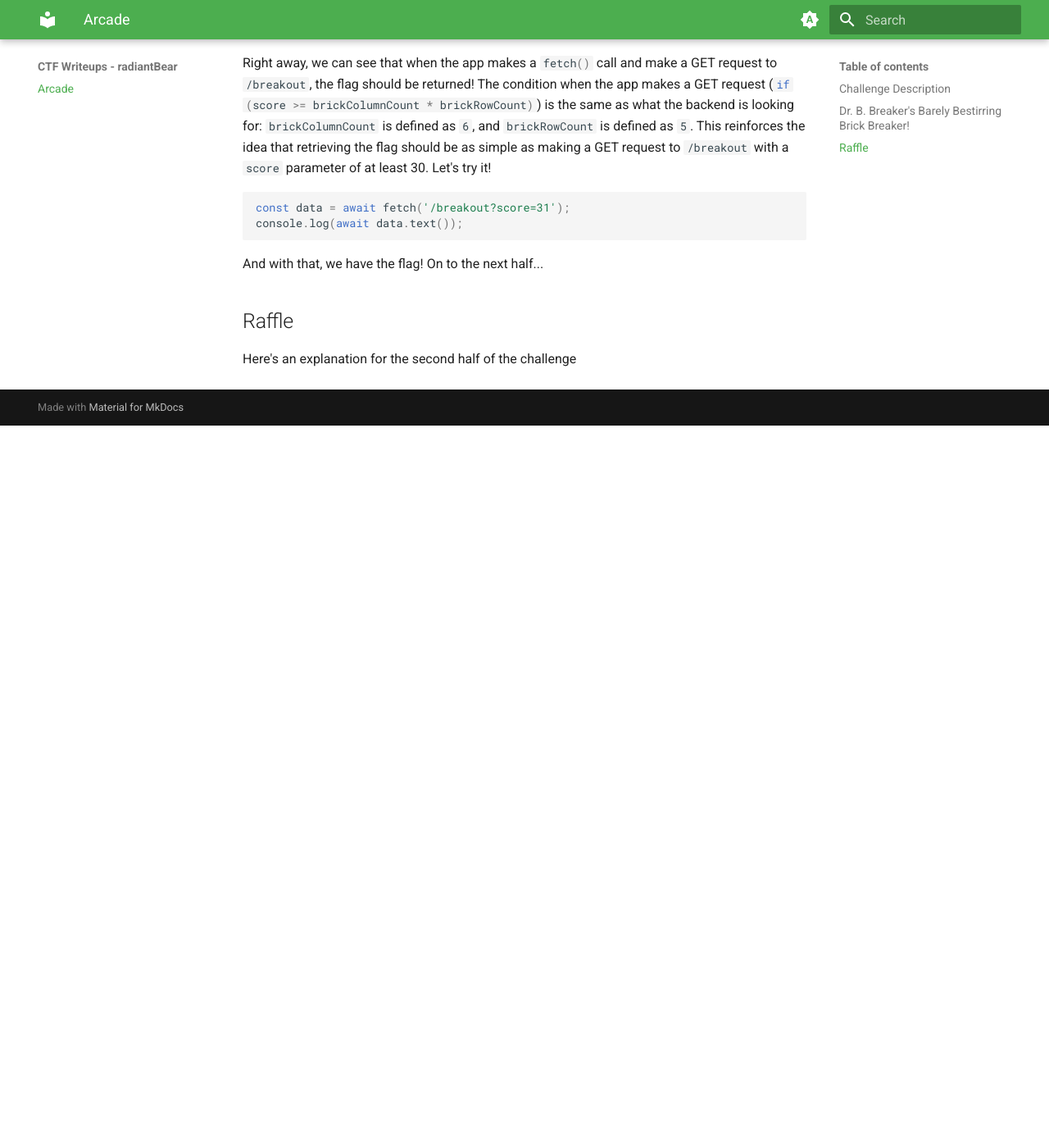
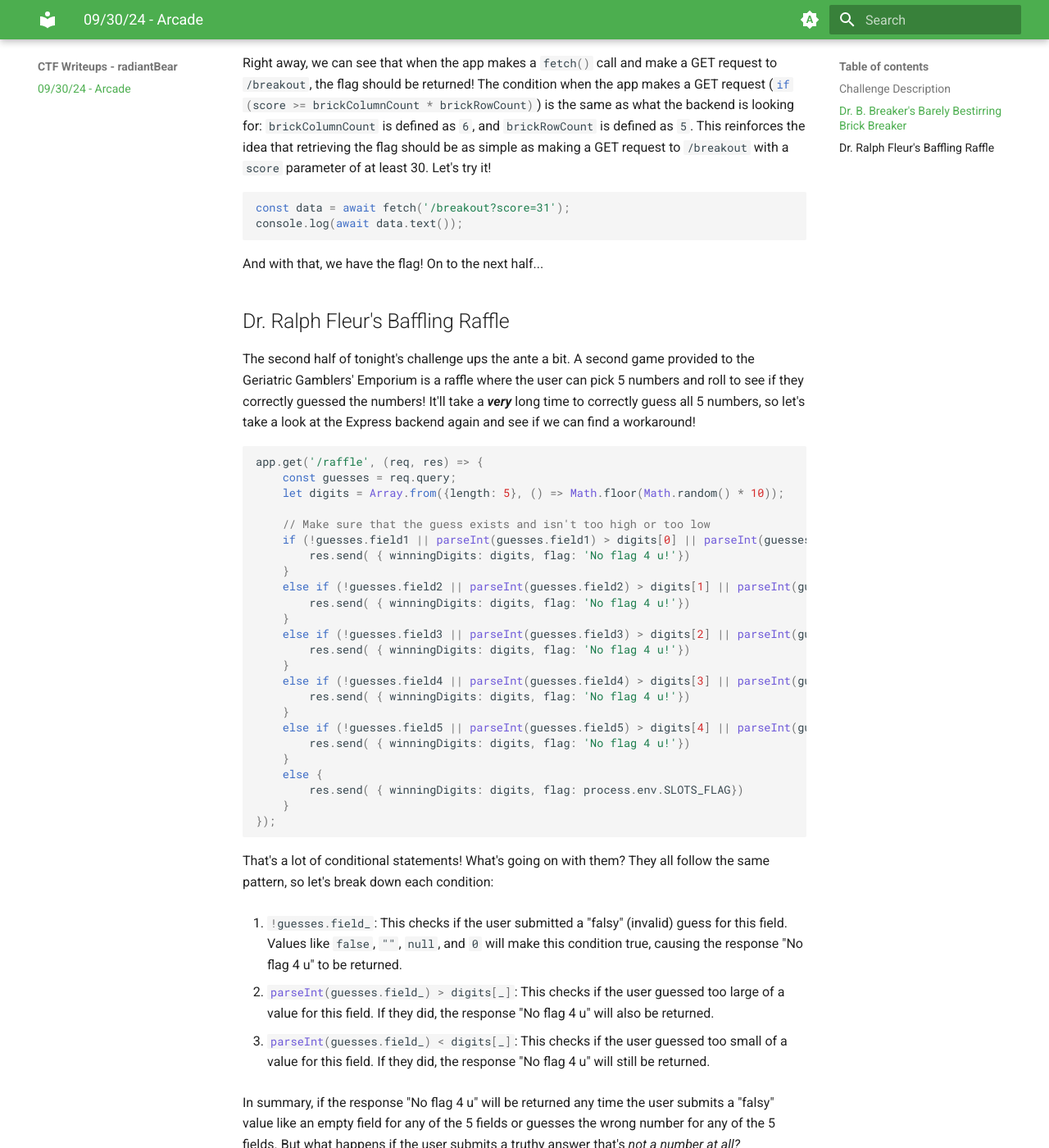
Before and after one commit to radiantBear/ctf-writeups, an MkDocs documentation site: the page built from docs/arcade.md, in a window 1280 px wide and 1400 px high, scrolled down 1590 px. Shown: the whole window at 82% size. Built offline with MkDocs 1.6.1 and Material for MkDocs 9.7.7, drawn with Linux system fonts in a browser that asks for light colours; before the commit the page ends 2109 px from its top, so only the background shows below that; some of the changed text lies outside the part shown.

Commit message:
Add backend analysis for challenge 2

````diff
--- a/docs/arcade.md
+++ b/docs/arcade.md
@@ -1,11 +1,11 @@
-# Arcade
+# 09/30/24 - Arcade
 
 ## Challenge Description
 > The folks over at the Geriatric Gamblers' Emporium have built an arcade for the bored
 > and retired. It seems like it might take all day to win these games, though. Can you
 > find a way to beat them before you grow old?
 
-## Dr. B. Breaker's Barely Bestirring Brick Breaker!
+## Dr. B. Breaker's Barely Bestirring Brick Breaker
 The first half of tonight's challenge involves a simple brick breaker game. The ball
 moves incredibly slowly, meaning that anyone's reflexes should be enough to keep the game
 going! Looking at the Express backend, we can see that the only requirement to get the
@@ -88,5 +88,85 @@ console.log(await data.text());
 
 And with that, we have the flag! On to the next half...
 
-## Raffle
-Here's an explanation for the second half of the challenge
+## Dr. Ralph Fleur's Baffling Raffle
+The second half of tonight's challenge ups the ante a bit. A second game provided to the
+Geriatric Gamblers' Emporium is a raffle where the user can pick 5 numbers and roll to see
+if they correctly guessed the numbers! It'll take a ***very*** long time to correctly
+guess all 5 numbers, so let's take a look at the Express backend again and see if we can
+find a workaround!
+
+```js
+app.get('/raffle', (req, res) => {
+    const guesses = req.query;
+    let digits = Array.from({length: 5}, () => Math.floor(Math.random() * 10));
+
+    // Make sure that the guess exists and isn't too high or too low
+    if (!guesses.field1 || parseInt(guesses.field1) > digits[0] || parseInt(guesses.field1) < digits[0]) {
+        res.send( { winningDigits: digits, flag: 'No flag 4 u!'})
+    }
+    else if (!guesses.field2 || parseInt(guesses.field2) > digits[1] || parseInt(guesses.field2) < digits[1]) {
+        res.send( { winningDigits: digits, flag: 'No flag 4 u!'})
+    }
+    else if (!guesses.field3 || parseInt(guesses.field3) > digits[2] || parseInt(guesses.field3) < digits[2]) {
+        res.send( { winningDigits: digits, flag: 'No flag 4 u!'})
+    }
+    else if (!guesses.field4 || parseInt(guesses.field4) > digits[3] || parseInt(guesses.field4) < digits[3]) {
+        res.send( { winningDigits: digits, flag: 'No flag 4 u!'})
+    }
+    else if (!guesses.field5 || parseInt(guesses.field5) > digits[4] || parseInt(guesses.field5) < digits[4]) {
+        res.send( { winningDigits: digits, flag: 'No flag 4 u!'})
+    }
+    else {
+        res.send( { winningDigits: digits, flag: process.env.SLOTS_FLAG})
+    }
+});
+```
+
+That's a lot of conditional statements! What's going on with them? They all follow the
+same pattern, so let's break down each condition:
+
+1. `#!js !guesses.field_`: This checks if the user submitted a "falsy" (invalid) guess for
+    this field. Values like `false`, `""`, `null`, and `0` will make this condition true,
+    causing the response "No flag 4 u" to be returned.
+
+2. `#!js parseInt(guesses.field_) > digits[_]`: This checks if the user guessed too large
+    of a value for this field. If they did, the response "No flag 4 u" will also be
+    returned.
+
+3. `#!js parseInt(guesses.field_) < digits[_]`: This checks if the user guessed too small
+    of a value for this field. If they did, the response "No flag 4 u" will still be
+    returned.
+
+In summary, if the  response "No flag 4 u" will be returned any time the user submits a
+"falsy" value like an empty field for any of the 5 fields or guesses the wrong number for
+any of the 5 fields. But what happens if the user submits a truthy answer that's *not a
+number at all?*
+
+Remember the note from the first half that I said to remember? If not, it was
+`#!js if (isNaN(score)) ...`. That kind of check isn't happening anywhere in this
+function! If the developer here had followed the KISS principle, this wouldn't matter.
+However, the `>` and `<` comparisons give us a loophole to exploit!
+
+How is that? Well, if the `#!js parseInt()` function is given an input that cannot be
+converted into an integer (say, `#!js "@#$%"`), it will return `NaN`. `NaN` is falsy, but
+the falsy check is performed on the raw input, which could be a truthy string, so that
+doesn't stop us! The raw input only becomes `NaN` when it is put through the
+`#!js parseInt()` function. Now for the really fun part, though! As explained on
+[MDN](https://developer.mozilla.org/en-US/docs/Web/JavaScript/Reference/Global_Objects/NaN),
+
+> When `NaN` is one of the operands of any relational comparison (`>`, `<`, `>=`, `<=`), the result is always `false`.
+
+This means that if we provide an input for one of the fields that consists of non-numeric
+characters (but isn't empty, since `""` is falsy!), the conditionals will evaluate as such:
+
+1. `#!js !guesses.field_ == false` (not a falsy value)
+
+2. `#!js parseInt(guesses.field_) > digits[_] == false` (comparison with `NaN`)
+
+3. `#!js parseInt(guesses.field_) < digits[_] == false` (comparison with `NaN`)
+
+Since these conditions are all `OR`d together, the entire condition in the `#!js if`
+statement will evaluate to `false` as well, meaning we found a way to bypass the "No flag
+4 u!" message without needing to guess all the correct numbers! If we do the same thing
+for each field, we should make it to the `#!js else` block and get the flag returned to
+us!
````
